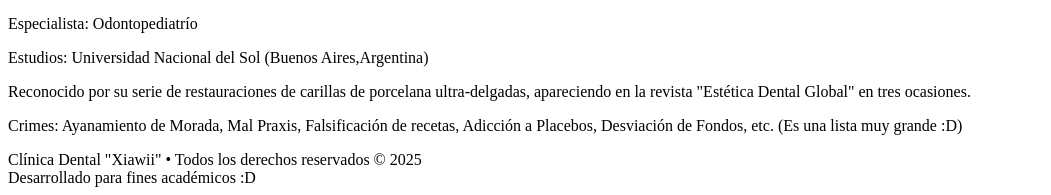
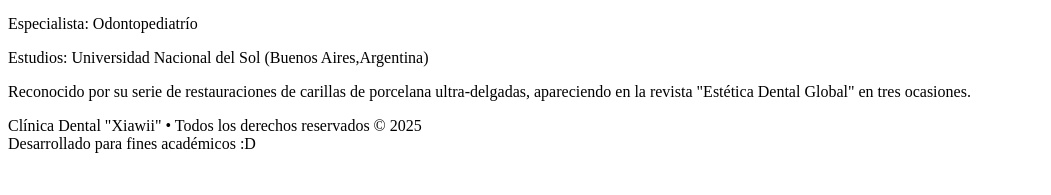
Before and after one commit to MtalJupiter/ConsultorioDental, a plain HTML site: page index.html in a window 1280 px wide. Shown: the part 949-1144 px from the top of the page, without its empty margins (0-1051 px from the left). After the commit the page ends 1110 px from the top, so only its background shows below. Drawn offline with Linux system fonts and the light colour scheme.

Commit message:
Corrección de ultima retroalimentación mejorando la seriedad y coherencia del texto de este html

```diff
--- a/index.html
+++ b/index.html
@@ -46,7 +46,6 @@
             <p>Especialista: Odontopediatrío</p>
             <p>Estudios: Universidad Nacional del Sol (Buenos Aires,Argentina)</p>
             <p>Reconocido por su serie de restauraciones de carillas de porcelana ultra-delgadas, apareciendo en la revista "Estética Dental Global"  en tres ocasiones. </p>
-            <p>Crimes: Ayanamiento de Morada, Mal Praxis, Falsificación de recetas, Adicción a Placebos, Desviación de Fondos, etc. (Es una lista muy grande :D) </p>
         </div>
     </section>
     <!-- FOOTER PROFESIONAL -->
```
